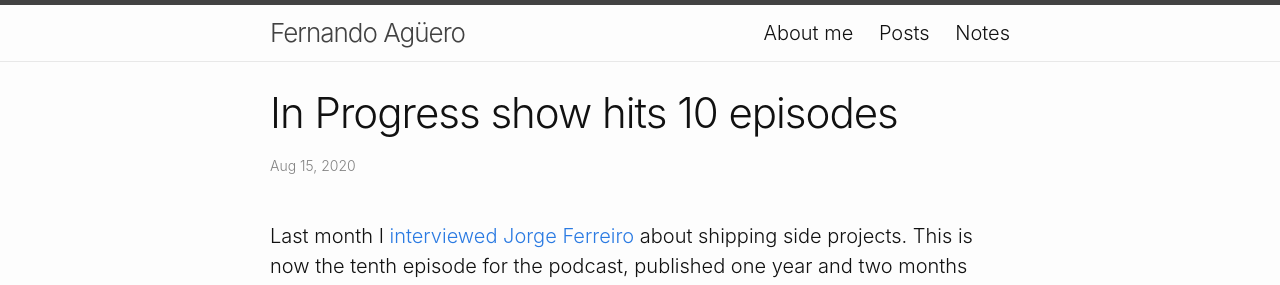
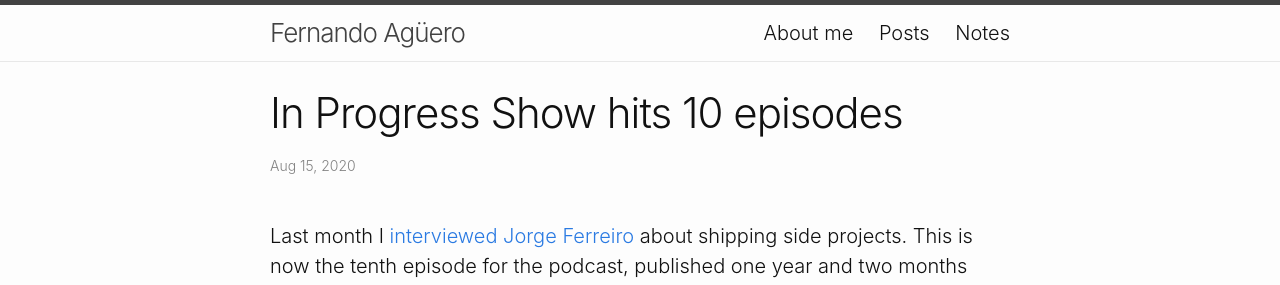
Before and after one commit to fjaguero/site, a Jekyll site: the page built from _notes/in-progress-ten-shows.md, in a window 1280 px wide. Shown: the top 285 px of the page. Built offline with Jekyll 4.4.1, drawn with Linux system fonts in a browser that asks for light colours.

```diff
--- a/_notes/in-progress-ten-shows.md
+++ b/_notes/in-progress-ten-shows.md
@@ -1,5 +1,5 @@
 ---
-title: In Progress show hits 10 episodes
+title: In Progress Show hits 10 episodes
 date: 2020-08-15 18:06:00 Z
 tags:
 - podcast
```
